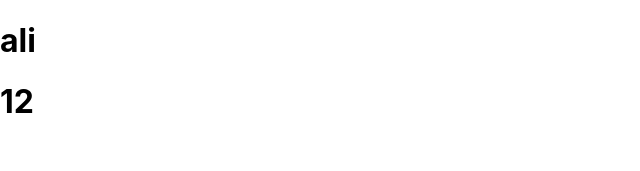
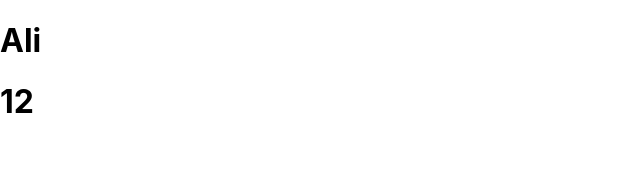
Before and after one commit to MHH77/react-learn, a React (Create React App) app: page / in a window 1280 px wide. Shown: the top 171 px of the page, without its empty margins (0-640 px from the left). Built offline with nearby package versions, Linux system fonts and the light colour scheme.

Commit message:
declaration some code

```diff
--- a/src/App.js
+++ b/src/App.js
@@ -1,12 +1,12 @@
 import "./App.css";
 
 function App() {
-  var name = "ali";
-  var age = 12;
+  var name = <h1>Ali</h1>;
+  var age = <h1>12</h1>;
   return (
     <div>
-      <h1>{name}</h1>
-      <h1>{age}</h1>
+      {name}
+      {age}
     </div>
   );
 }
```
